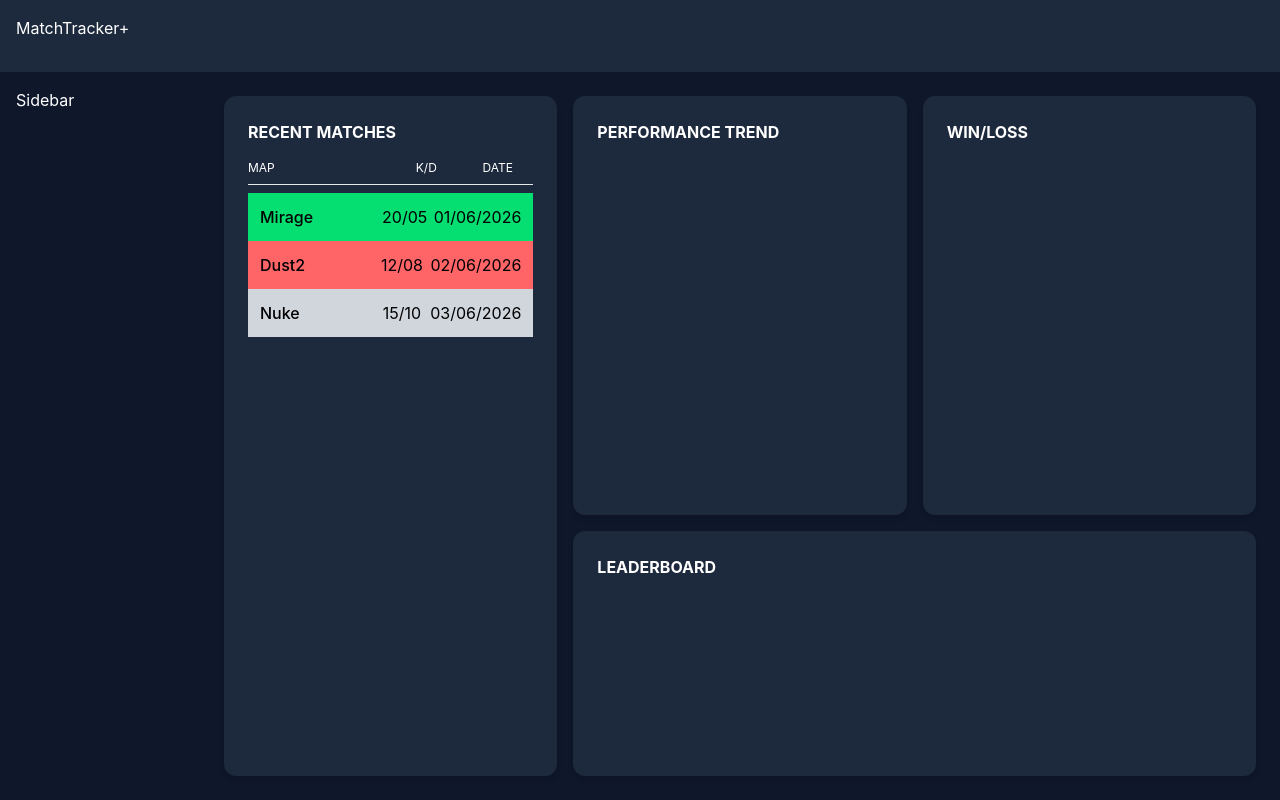
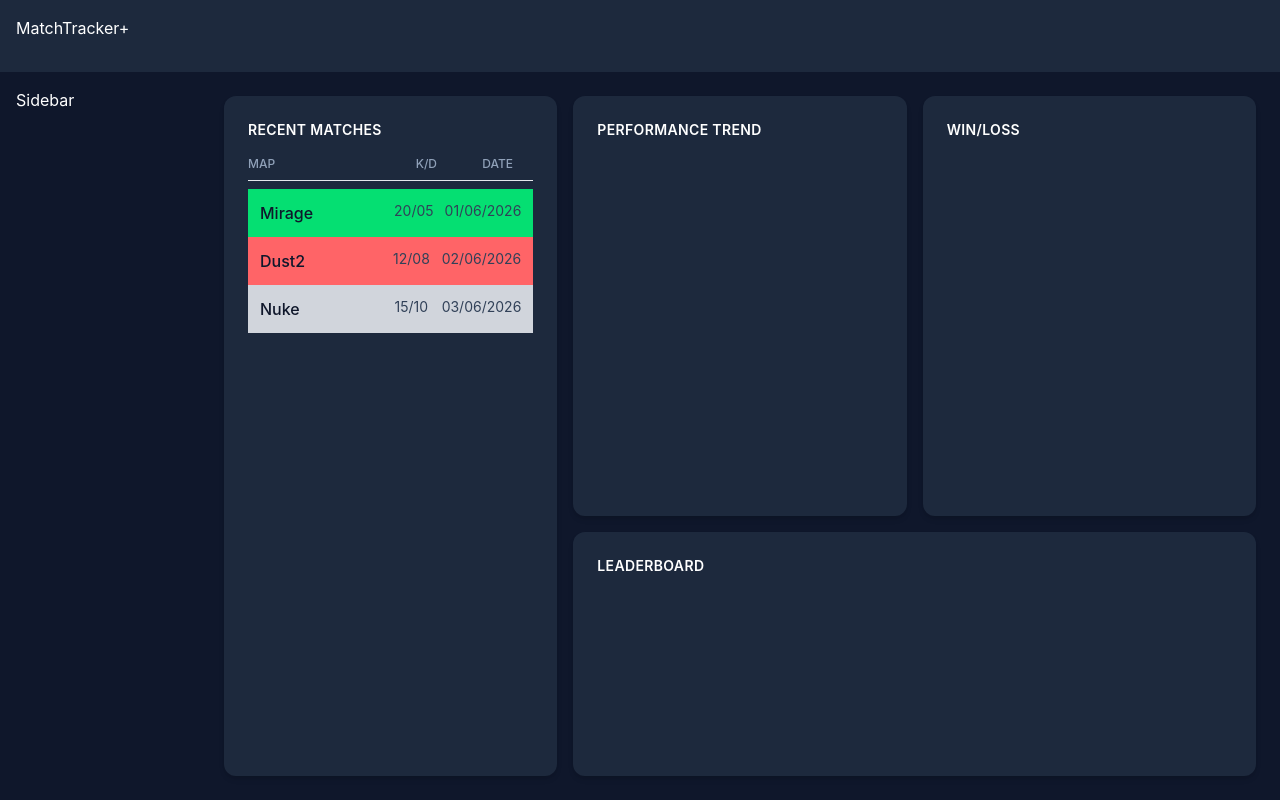
Before and after one commit to Juaopm/matchtracker-web, a React (Vite) app: page / in a window 1280 px wide. Built offline with nearby package versions, Linux system fonts and the light colour scheme.

Commit message:
style: refinar aparência do card Recent Matches

```diff
--- a/src/components/DashboardCard.tsx
+++ b/src/components/DashboardCard.tsx
@@ -9,7 +9,9 @@ function DashboardCard({
 }) {
   return (
     <div className="bg-slate-800 h-full rounded-xl shadow-md p-6">
-      <h2 className="font-bold text-white">{title}</h2>
+      <h2 className="text-sm font-semibold tracking-wide text-white">
+        {title}
+      </h2>
       {children}
     </div>
   );
--- a/src/components/MatchItem.tsx
+++ b/src/components/MatchItem.tsx
@@ -19,9 +19,9 @@ function MatchItem({
 
   return (
     <div className={`grid grid-cols-[2fr_1fr_1fr] ${resultClass} p-3`}>
-      <span className="font-medium">{map}</span>
-      <span className="text-center">{kd}</span>
-      <span className="text-center">{date}</span>
+      <span className="font-medium text-slate-900">{map}</span>
+      <span className="text-center text-sm text-slate-700">{kd}</span>
+      <span className="text-center text-sm text-slate-700">{date}</span>
     </div>
   );
 }
--- a/src/pages/Dashboard.tsx
+++ b/src/pages/Dashboard.tsx
@@ -50,7 +50,7 @@ function Dashboard() {
           {/* Recent Matches */}
           <div className="row-span-3">
             <DashboardCard title="RECENT MATCHES">
-              <div className="grid grid-cols-[2fr_1fr_1fr] text-xs text-white border-b border-gray-200 pb-2 mb-2 mt-4">
+              <div className="grid grid-cols-[2fr_1fr_1fr] text-xs font-medium uppercase text-slate-400 border-b border-gray-200 pb-2 mb-2 mt-4">
                 <span>MAP</span>
                 <span className="text-center">K/D</span>
                 <span className="text-center">DATE</span>
```
